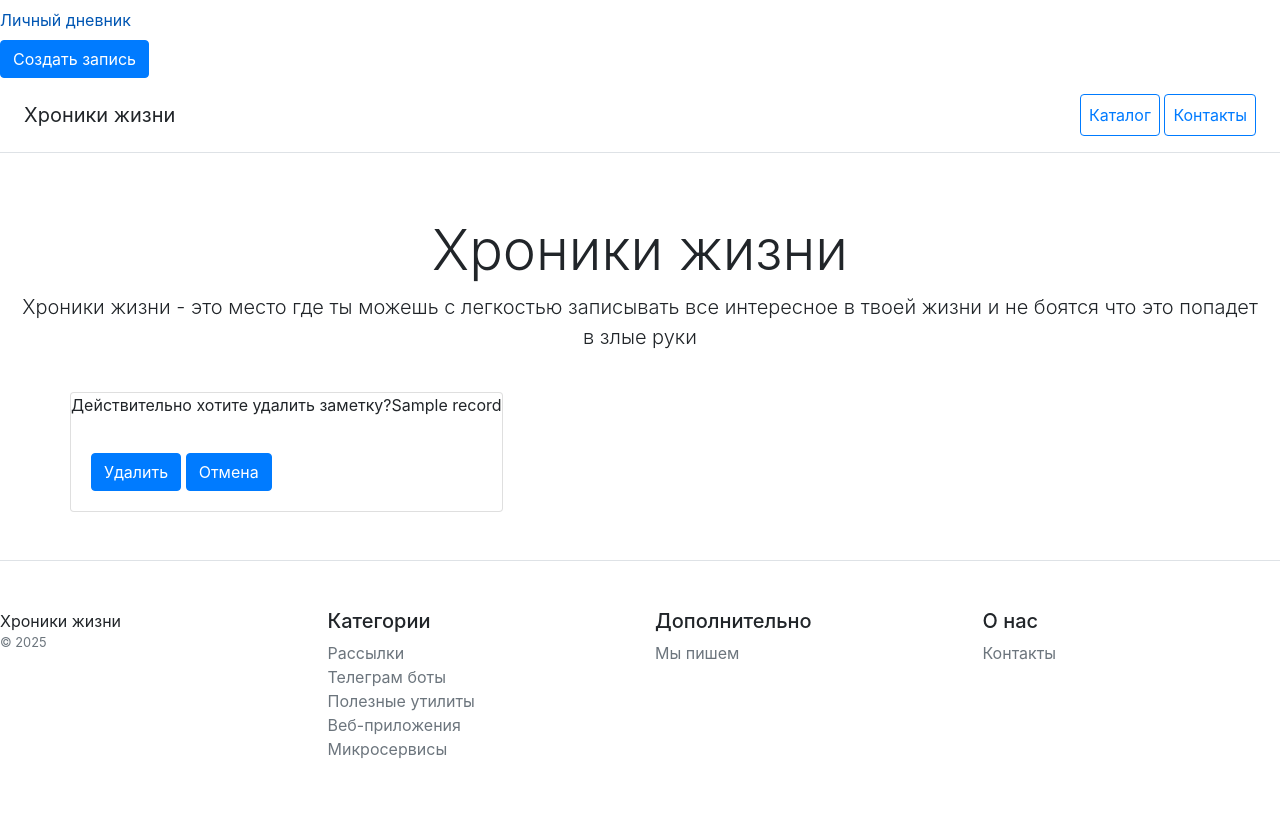
After one commit to freestudentsinghub/GraduationProject, a Django app: page /record/delete/1 in a window 1280 px wide. The commit adds this page. Run offline with Django 5.2, Linux system fonts and the light colour scheme; tables that the repository leaves empty hold one stand-in row (values such as "Sample post"); some libraries are stand-ins or nearby versions.

Commit message:
add all CRUD

```diff
--- /dev/null
+++ b/diary/templates/record_confirm_delete.html
@@ -0,0 +1,22 @@
+{% extends 'base.html' %}
+{% block title %}Создать запись{% endblock %}
+{% block content %}
+<div class="container">
+    <div class="row">
+        <div class="col">
+            <form class="row" method="post" enctype="multipart/form-data">
+                <div class="card">
+                    <p class="card-text">Действительно хотите удалить заметку?{{ object.name }}</p>
+                    <div class="card-body">
+                        {% csrf_token %}
+                        <button type="submit" class="btn btn-primary">
+                            Удалить
+                        </button>
+                        <a class="btn btn-primary" href="{% url 'diary:record_list' %}" role="button">Отмена</a>
+                    </div>
+                </div>
+            </form>
+        </div>
+    </div>
+</div>
+{% endblock %}
--- a/diary/templates/record_list.html
+++ b/diary/templates/record_list.html
@@ -15,8 +15,9 @@
                                 <li>{{ record.note|truncatechars:100 }}</li>
                                 <li>{{ record.owner }}</li>
                             </ul>
-                            <a class="btn btn-primary" href="#" role="button">Удалить</a>
                             <a class="btn btn-primary" href="{% url 'diary:record_update' record.pk %}" role="button">Редактировать</a>
+                            <a class="btn btn-primary" href="{% url 'diary:record_detail' record.pk %}" role="button">Посмотреть полностью</a>
+                            <a class="btn btn-primary" href="{% url 'diary:record_delete' record.pk %}" role="button">Удалить</a>
                         </div>
                     </div>
                 </div>
--- a/diary/urls.py
+++ b/diary/urls.py
@@ -2,7 +2,7 @@ from django.urls import path
 from django.views.decorators.cache import cache_page
 
 
-from diary.views import HomeView, RecordList, RecordCreateView, RecordUpdateView
+from diary.views import HomeView, RecordList, RecordCreateView, RecordUpdateView, RecordDetailView, RecordDeleteView
 
 app_name = 'diary'
 
@@ -11,4 +11,6 @@ urlpatterns = [
     path('record/list', RecordList.as_view(), name='record_list'),
     path('record/create', RecordCreateView.as_view(), name='record_create'),
     path('record/update/<int:pk>', RecordUpdateView.as_view(), name='record_update'),
+    path('record/<int:pk>', RecordDetailView.as_view(), name='record_detail'),
+    path('record/delete/<int:pk>', RecordDeleteView.as_view(), name='record_delete'),
 ]
--- a/diary/views.py
+++ b/diary/views.py
@@ -1,5 +1,5 @@
 from django.urls import reverse_lazy
-from django.views.generic import TemplateView, ListView, CreateView, UpdateView
+from django.views.generic import TemplateView, ListView, CreateView, UpdateView, DetailView, DeleteView
 
 from diary.forms import RecordForm
 from diary.models import Record
@@ -36,3 +36,14 @@ class RecordUpdateView(UpdateView):
     form_class = RecordForm
     template_name = 'record_form.html'
     success_url = reverse_lazy('diary:record_list')
+
+
+class RecordDetailView(DetailView):
+    model = Record
+    template_name = "record_detail.html"
+
+
+class RecordDeleteView(DeleteView):
+    model = Record
+    success_url = reverse_lazy('diary:record_list')
+    template_name = "record_confirm_delete.html"
```
Also changed, not shown: diary/templates/record_detail.html (added, +11 -0 lines).
